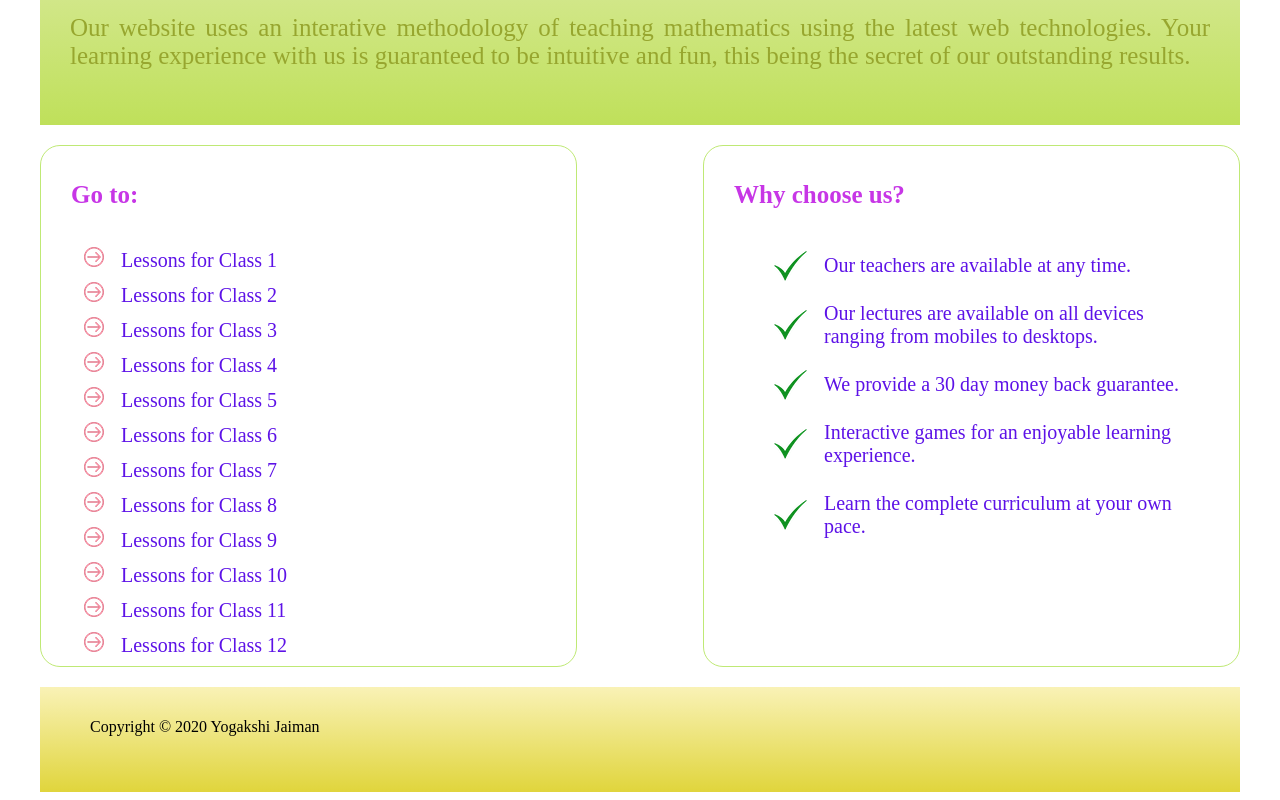
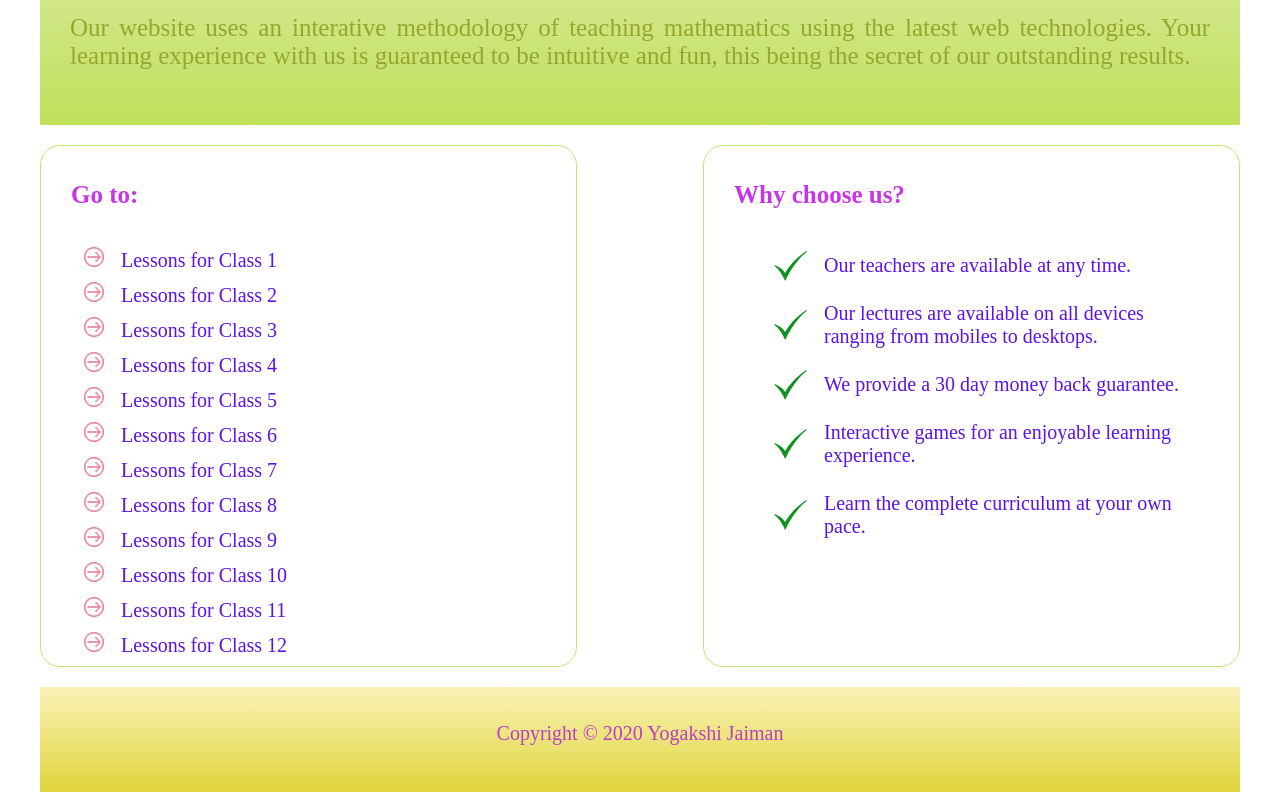
Before and after one commit to yj2811/mathtutorial, a plain HTML site: page index.html in a window 1280 px wide. Shown: the part 371-1171 px from the top of the page. Drawn offline with Linux system fonts and the light colour scheme.

Commit message:
Changed footer text style

```diff
--- a/index.html
+++ b/index.html
@@ -81,7 +81,7 @@
          </div>
 
          <footer class="footer">
-           <div>
+           <div id="footer">
              <p> Copyright &copy; 2020 Yogakshi Jaiman </p>
            </div>
 
--- a/styling.css
+++ b/styling.css
@@ -193,3 +193,9 @@ ul{
   padding: 15px 50px;
   margin-top: 20px;
 }
+
+#footer p{
+  font-size: 20px;
+  color:#B93EC9;
+  text-align: center;
+}
```
